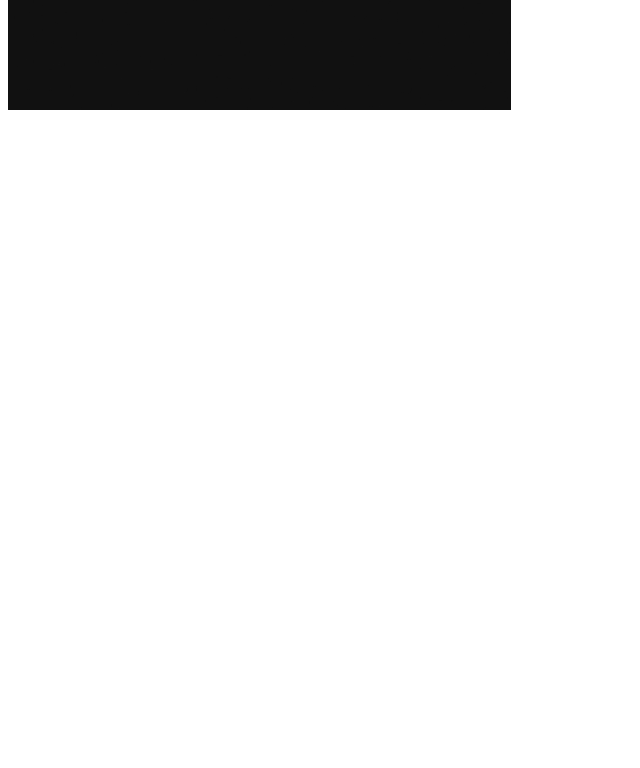
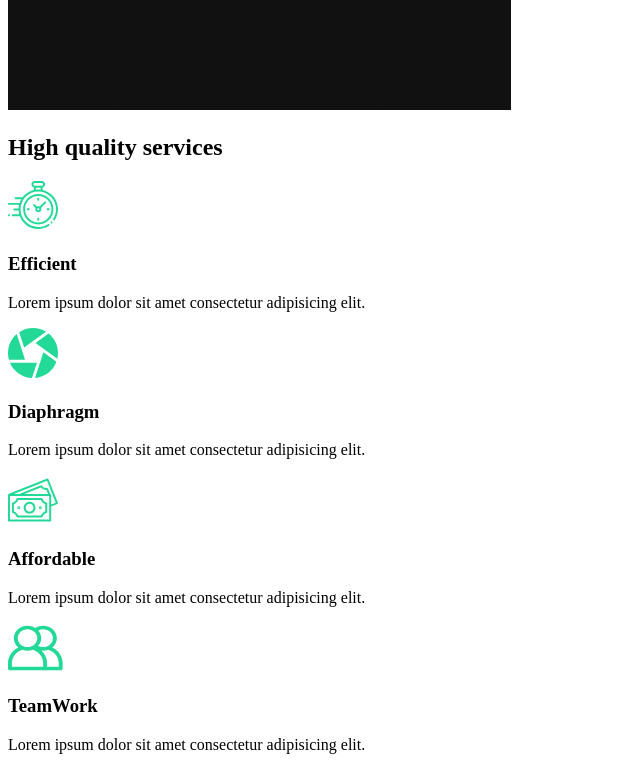
Before and after one commit to haykelmahfoudhi/Catpure-React, a React (Create React App) app: page / in a window 1280 px wide. Shown: the part 860-1628 px from the top of the page, without its empty margins (0-640 px from the left). Before the commit the page ends 982 px from the top, so only its background shows below. Built offline with nearby package versions, Linux system fonts and the light colour scheme.

Commit message:
2 . Services Section

```diff
--- /dev/null
+++ b/src/components/servicesSection.js
@@ -0,0 +1,51 @@
+import clock from "../img/clock.svg";
+import diaphragm from "../img/diaphragm.svg";
+import money from "../img/money.svg";
+import teamwork from "../img/teamwork.svg";
+import home2 from "../img/home2.png";
+
+const ServicesSection = () => {
+  return (
+    <div className="serveces">
+      <div className="description">
+        <h2>
+          High <span>quality</span> services
+        </h2>
+        <div className="cards">
+          <div className="card">
+            <div className="icon">
+              <img src={clock} alt="clock" />
+              <h3>Efficient</h3>
+            </div>
+            <p>Lorem ipsum dolor sit amet consectetur adipisicing elit.</p>
+          </div>
+          <div className="card">
+            <div className="icon">
+              <img src={diaphragm} alt="diaphragm" />
+              <h3>Diaphragm</h3>
+            </div>
+            <p>Lorem ipsum dolor sit amet consectetur adipisicing elit.</p>
+          </div>
+          <div className="card">
+            <div className="icon">
+              <img src={money} alt="money" />
+              <h3>Affordable</h3>
+            </div>
+            <p>Lorem ipsum dolor sit amet consectetur adipisicing elit.</p>
+          </div>
+          <div className="card">
+            <div className="icon">
+              <img src={teamwork} alt="teamwork" />
+              <h3>TeamWork</h3>
+            </div>
+            <p>Lorem ipsum dolor sit amet consectetur adipisicing elit.</p>
+          </div>
+        </div>
+      </div>
+      <div className="image">
+        <img src={home2} alt="home2" />
+      </div>
+    </div>
+  );
+};
+export default ServicesSection;
--- a/src/pages/AboutUs.js
+++ b/src/pages/AboutUs.js
@@ -1,6 +1,12 @@
 //pages components
 import AboutSection from "../components/AboutSection";
+import ServicesSection from "../components/servicesSection";
 const AboutUs = () => {
-  return <AboutSection />;
+  return (
+    <>
+      <AboutSection />
+      <ServicesSection />
+    </>
+  );
 };
 export default AboutUs;
```
